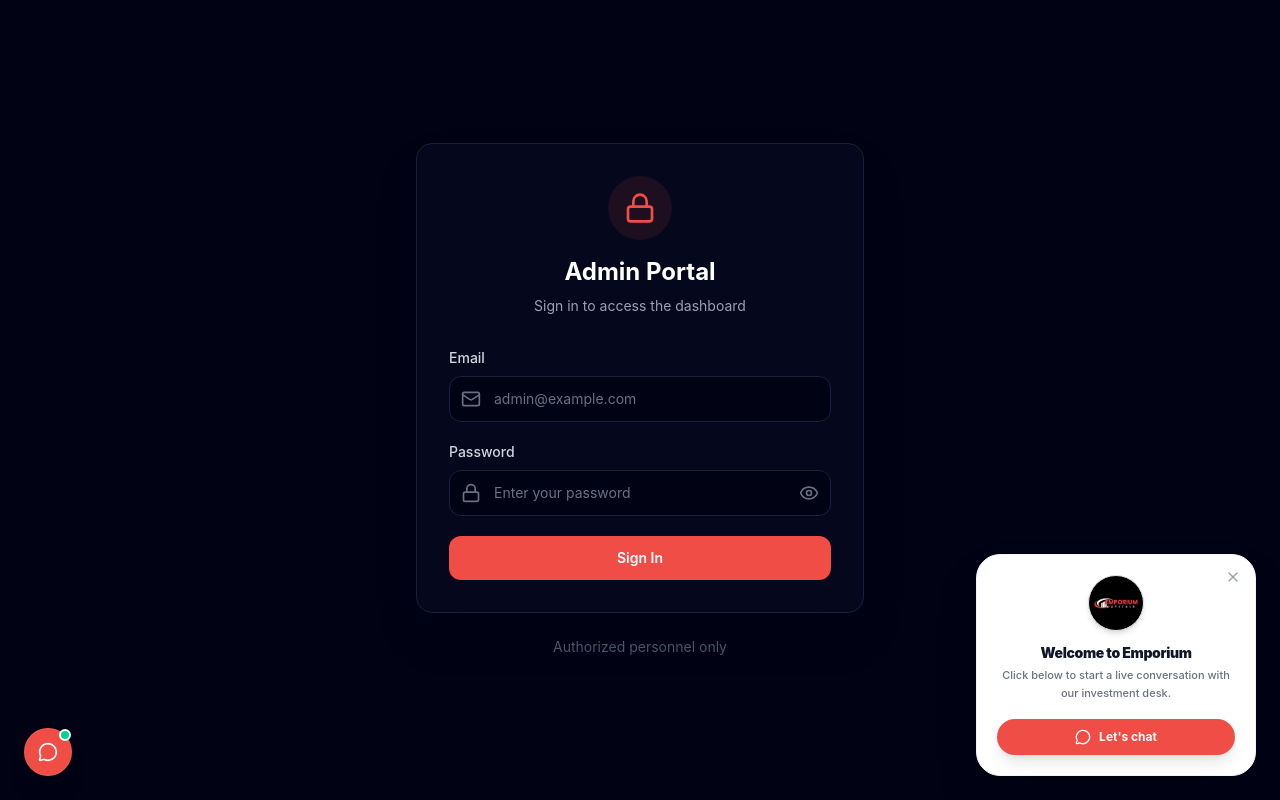
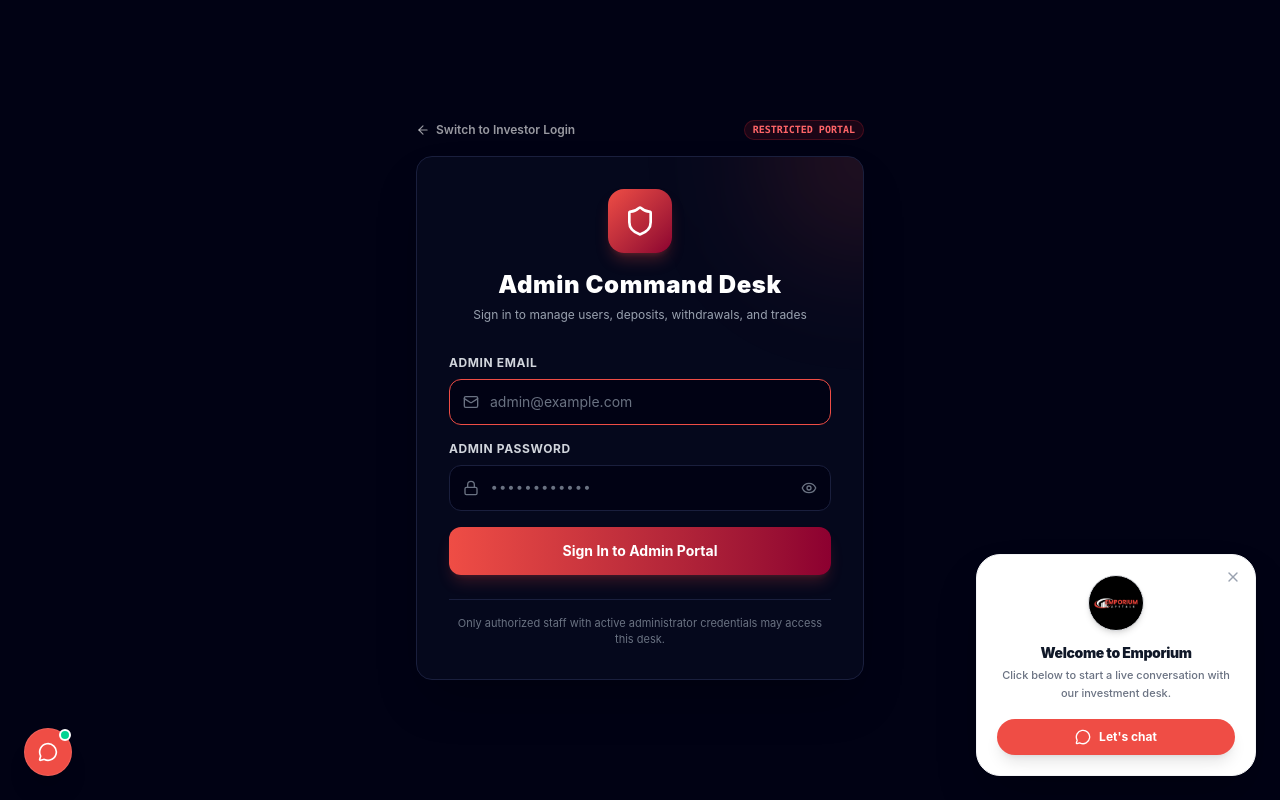
Before and after one commit to FushionHub/softjob, a Next.js app: page /admin/login in a window 1280 px wide. Built offline with nearby package versions, Linux system fonts and the light colour scheme.

Commit message:
fix: unified admin/user login routing, portal switcher tabs, and explicit admin_token cookie persistence

```diff
--- a/app/admin/login/admin-login-client.jsx
+++ b/app/admin/login/admin-login-client.jsx
@@ -1,11 +1,10 @@
 'use client';
 
 import { useState } from 'react';
-import { useRouter } from 'next/navigation';
-import { Lock, Mail, Eye, EyeOff, AlertCircle } from 'lucide-react';
+import Link from 'next/link';
+import { Lock, Mail, Eye, EyeOff, AlertCircle, Shield, ArrowLeft } from 'lucide-react';
 
 export default function AdminLoginClient() {
-  const router = useRouter();
   const [email, setEmail] = useState('');
   const [password, setPassword] = useState('');
   const [showPassword, setShowPassword] = useState(false);
@@ -21,77 +20,97 @@ export default function AdminLoginClient() {
       const res = await fetch('/api/admin/auth/login', {
         method: 'POST',
         headers: { 'Content-Type': 'application/json' },
-        body: JSON.stringify({ email, password }),
+        body: JSON.stringify({ email: email.trim(), password }),
       });
 
-      const data = await res.json();
+      const data = await res.json().catch(() => ({}));
 
       if (!res.ok) {
-        setError(data.error || 'Invalid credentials');
+        setError(data.error || 'Invalid admin credentials');
+        setLoading(false);
         return;
       }
 
-      router.push('/admin');
+      // Hard redirect ensures all browser cookies and tokens are cleanly loaded
+      window.location.href = data.redirect || '/admin';
     } catch (err) {
-      setError('An error occurred. Please try again.');
-    } finally {
+      console.error('Admin login error:', err);
+      setError('An error occurred connecting to the admin service. Please try again.');
       setLoading(false);
     }
   };
 
   return (
-    <div className="min-h-screen bg-[#010214] flex items-center justify-center px-4">
+    <div className="min-h-screen bg-[#010214] flex flex-col items-center justify-center px-4 py-8 relative">
+      {/* Top back navigation */}
+      <div className="w-full max-w-md mb-4 flex items-center justify-between">
+        <Link
+          href="/login"
+          className="inline-flex items-center gap-1.5 text-xs font-semibold text-white/60 hover:text-white transition-colors"
+        >
+          <ArrowLeft className="size-3.5" />
+          Switch to Investor Login
+        </Link>
+        <span className="text-[10px] font-mono uppercase bg-red-500/10 text-red-400 border border-red-500/20 px-2 py-0.5 rounded-full font-bold">
+          Restricted Portal
+        </span>
+      </div>
+
       <div className="w-full max-w-md">
-        <div className="bg-[#05081c] border border-[#1a1f3d] rounded-2xl p-8 shadow-2xl">
-          <div className="text-center mb-8">
-            <div className="inline-flex items-center justify-center w-16 h-16 rounded-full bg-[#ef4d45]/10 mb-4">
-              <Lock className="w-8 h-8 text-[#ef4d45]" />
+        <div className="bg-[#05081c] border border-[#1a1f3d] rounded-2xl p-8 shadow-2xl relative overflow-hidden">
+          {/* Subtle glow background */}
+          <div className="absolute -top-24 -right-24 w-48 h-48 bg-[#ef4d45]/15 rounded-full blur-3xl pointer-events-none" />
+
+          <div className="text-center mb-8 relative z-10">
+            <div className="inline-flex items-center justify-center w-16 h-16 rounded-2xl bg-gradient-to-br from-[#ef4d45] to-[#8c0030] shadow-lg shadow-[#ef4d45]/25 mb-4">
+              <Shield className="w-8 h-8 text-white" />
             </div>
-            <h1 className="text-2xl font-bold text-white">Admin Portal</h1>
-            <p className="text-gray-400 mt-2">Sign in to access the dashboard</p>
+            <h1 className="text-2xl font-black text-white tracking-wide">Admin Command Desk</h1>
+            <p className="text-gray-400 text-xs mt-1.5">Sign in to manage users, deposits, withdrawals, and trades</p>
           </div>
 
           {error && (
-            <div className="flex items-center gap-2 p-3 mb-6 rounded-lg bg-red-500/10 border border-red-500/20">
+            <div className="flex items-center gap-2 p-3 mb-6 rounded-xl bg-red-500/10 border border-red-500/20">
               <AlertCircle className="w-5 h-5 text-red-400 shrink-0" />
-              <p className="text-sm text-red-400">{error}</p>
+              <p className="text-xs text-red-400 font-medium">{error}</p>
             </div>
           )}
 
-          <form onSubmit={handleSubmit} className="space-y-5">
+          <form onSubmit={handleSubmit} className="space-y-4 relative z-10">
             <div>
-              <label className="block text-sm font-medium text-gray-300 mb-2">Email</label>
+              <label className="block text-xs font-bold text-gray-300 uppercase tracking-wider mb-2">Admin Email</label>
               <div className="relative">
-                <Mail className="absolute left-3 top-1/2 -translate-y-1/2 w-5 h-5 text-gray-500" />
+                <Mail className="absolute left-3.5 top-1/2 -translate-y-1/2 w-4 h-4 text-gray-500" />
                 <input
                   type="email"
                   value={email}
                   onChange={(e) => setEmail(e.target.value)}
                   placeholder="admin@example.com"
                   required
-                  className="w-full pl-11 pr-4 py-3 bg-[#010214] border border-[#1a1f3d] rounded-xl text-white placeholder-gray-500 focus:outline-none focus:border-[#ef4d45] focus:ring-1 focus:ring-[#ef4d45] transition-colors"
+                  autoFocus
+                  className="w-full pl-10 pr-4 py-3 bg-[#010214] border border-[#1a1f3d] rounded-xl text-white placeholder-gray-500 focus:outline-none focus:border-[#ef4d45] text-sm transition-colors"
                 />
               </div>
             </div>
 
             <div>
-              <label className="block text-sm font-medium text-gray-300 mb-2">Password</label>
+              <label className="block text-xs font-bold text-gray-300 uppercase tracking-wider mb-2">Admin Password</label>
               <div className="relative">
-                <Lock className="absolute left-3 top-1/2 -translate-y-1/2 w-5 h-5 text-gray-500" />
+                <Lock className="absolute left-3.5 top-1/2 -translate-y-1/2 w-4 h-4 text-gray-500" />
                 <input
                   type={showPassword ? 'text' : 'password'}
                   value={password}
                   onChange={(e) => setPassword(e.target.value)}
-                  placeholder="Enter your password"
+                  placeholder="••••••••••••"
                   required
-                  className="w-full pl-11 pr-12 py-3 bg-[#010214] border border-[#1a1f3d] rounded-xl text-white placeholder-gray-500 focus:outline-none focus:border-[#ef4d45] focus:ring-1 focus:ring-[#ef4d45] transition-colors"
+                  className="w-full pl-10 pr-11 py-3 bg-[#010214] border border-[#1a1f3d] rounded-xl text-white placeholder-gray-500 focus:outline-none focus:border-[#ef4d45] text-sm transition-colors font-mono"
                 />
                 <button
                   type="button"
                   onClick={() => setShowPassword(!showPassword)}
-                  className="absolute right-3 top-1/2 -translate-y-1/2 text-gray-500 hover:text-gray-300 transition-colors"
+                  className="absolute right-3.5 top-1/2 -translate-y-1/2 text-gray-500 hover:text-gray-300 transition-colors"
                 >
-                  {showPassword ? <EyeOff className="w-5 h-5" /> : <Eye className="w-5 h-5" />}
+                  {showPassword ? <EyeOff className="w-4 h-4" /> : <Eye className="w-4 h-4" />}
                 </button>
               </div>
             </div>
@@ -99,16 +118,25 @@ export default function AdminLoginClient() {
             <button
               type="submit"
               disabled={loading}
-              className="w-full py-3 bg-[#ef4d45] hover:bg-[#d9433c] disabled:opacity-50 disabled:cursor-not-allowed text-white font-semibold rounded-xl transition-colors"
+              className="w-full py-3.5 bg-gradient-to-r from-[#ef4d45] to-[#8c0030] hover:brightness-110 disabled:opacity-50 disabled:cursor-not-allowed text-white font-bold text-sm rounded-xl shadow-lg shadow-[#ef4d45]/20 transition-all flex items-center justify-center gap-2"
             >
-              {loading ? 'Signing in...' : 'Sign In'}
+              {loading ? (
+                <>
+                  <div className="size-4 border-2 border-white border-t-transparent rounded-full animate-spin" />
+                  Authenticating Admin...
+                </>
+              ) : (
+                'Sign In to Admin Portal'
+              )}
             </button>
           </form>
+
+          <div className="mt-6 pt-4 border-t border-[#1a1f3d] text-center">
+            <p className="text-[11px] text-gray-500">
+              Only authorized staff with active administrator credentials may access this desk.
+            </p>
+          </div>
         </div>
-
-        <p className="text-center text-gray-600 text-sm mt-6">
-          Authorized personnel only
-        </p>
       </div>
     </div>
   );
--- a/app/login/login-client.jsx
+++ b/app/login/login-client.jsx
@@ -3,7 +3,7 @@
 import Link from 'next/link';
 import { useState } from 'react';
 import { useSearchParams, useRouter } from 'next/navigation';
-import { Eye, EyeOff, AlertCircle, Check, ShieldCheck } from 'lucide-react';
+import { Eye, EyeOff, AlertCircle, Check, ShieldCheck, User } from 'lucide-react';
 import GoogleLoginButton from '@/components/google-login-button';
 
 export default function LoginClient() {
@@ -74,8 +74,9 @@ export default function LoginClient() {
             }
 
             // Successfully authenticated!
-            // Redirect to dashboard (or requested destination) on the current domain
-            window.location.href = redirectTo || '/dashboard';
+            // Redirect to admin desk if admin credentials or target destination
+            const targetUrl = data.redirect || (data.isAdmin ? '/admin' : redirectTo) || '/dashboard';
+            window.location.href = targetUrl;
         } catch (err) {
             console.error('Login submit error:', err);
             setPageError('Network error. Please check your connection and try again.');
@@ -154,7 +155,22 @@ export default function LoginClient() {
                     </Link>
                 </div>
 
-                <div className="w-full max-w-md space-y-8 relative z-10 text-left">
+                <div className="w-full max-w-md space-y-6 relative z-10 text-left">
+                    {/* Portal Switcher Tabs */}
+                    <div className="flex p-1 bg-white/5 border border-border-subtle rounded-xl">
+                        <div className="flex-1 py-2 text-center text-xs font-bold rounded-lg bg-brand-primary text-white shadow-sm flex items-center justify-center gap-1.5 cursor-default">
+                            <User className="size-3.5" />
+                            Investor Login
+                        </div>
+                        <Link
+                            href="/admin/login"
+                            className="flex-1 py-2 text-center text-xs font-bold rounded-lg text-text-muted hover:text-text-main transition-colors flex items-center justify-center gap-1.5 hover:bg-white/[0.03]"
+                        >
+                            <ShieldCheck className="size-3.5 text-[#ef4d45]" />
+                            Admin Portal
+                        </Link>
+                    </div>
+
                     <div className="space-y-2">
                         <h1 className="text-3xl font-extrabold text-text-main tracking-tight">
                             {twoFactorRequired ? 'Verify Two-Factor Auth' : 'Sign In To Your Account'}
@@ -263,6 +279,16 @@ export default function LoginClient() {
                                         )}
                                     </button>
                                 </div>
+
+                                <div className="text-center pt-2 border-t border-border-subtle/30">
+                                    <Link
+                                        href="/admin/login"
+                                        className="text-xs text-text-muted hover:text-brand-primary transition-colors inline-flex items-center gap-1.5"
+                                    >
+                                        <ShieldCheck className="size-3.5 text-[#ef4d45]" />
+                                        <span>Staff or Platform Manager? Go to Admin Portal →</span>
+                                    </Link>
+                                </div>
                             </form>
                         </>
                     ) : (
--- a/components/footer.jsx
+++ b/components/footer.jsx
@@ -101,10 +101,13 @@ export default function Footer() {
                 {/* Copyright & Info */}
                 <div className="mt-12 border-t border-border-subtle pt-6 flex flex-col md:flex-row items-center justify-between text-xs text-text-muted gap-4">
                     <p>© 2026 Emporium Capitals. All rights reserved.</p>
-                    <div className="flex gap-6">
+                    <div className="flex flex-wrap gap-6 items-center">
                         <Link href="/privacy" className="hover:text-brand-primary">Privacy Policy</Link>
                         <Link href="/terms" className="hover:text-brand-primary">Terms of Service</Link>
                         <Link href="/support" className="hover:text-brand-primary">Contact Support</Link>
+                        <Link href="/admin/login" className="hover:text-[#ef4d45] font-semibold text-text-main flex items-center gap-1">
+                            Staff Desk
+                        </Link>
                     </div>
                 </div>
             </div>
```
Also changed, not shown: app/api/admin/auth/login/route.js (+18 -3 lines), app/api/auth/login/route.js (+47 -9 lines), components/navbar.jsx (+9 -0 lines).
